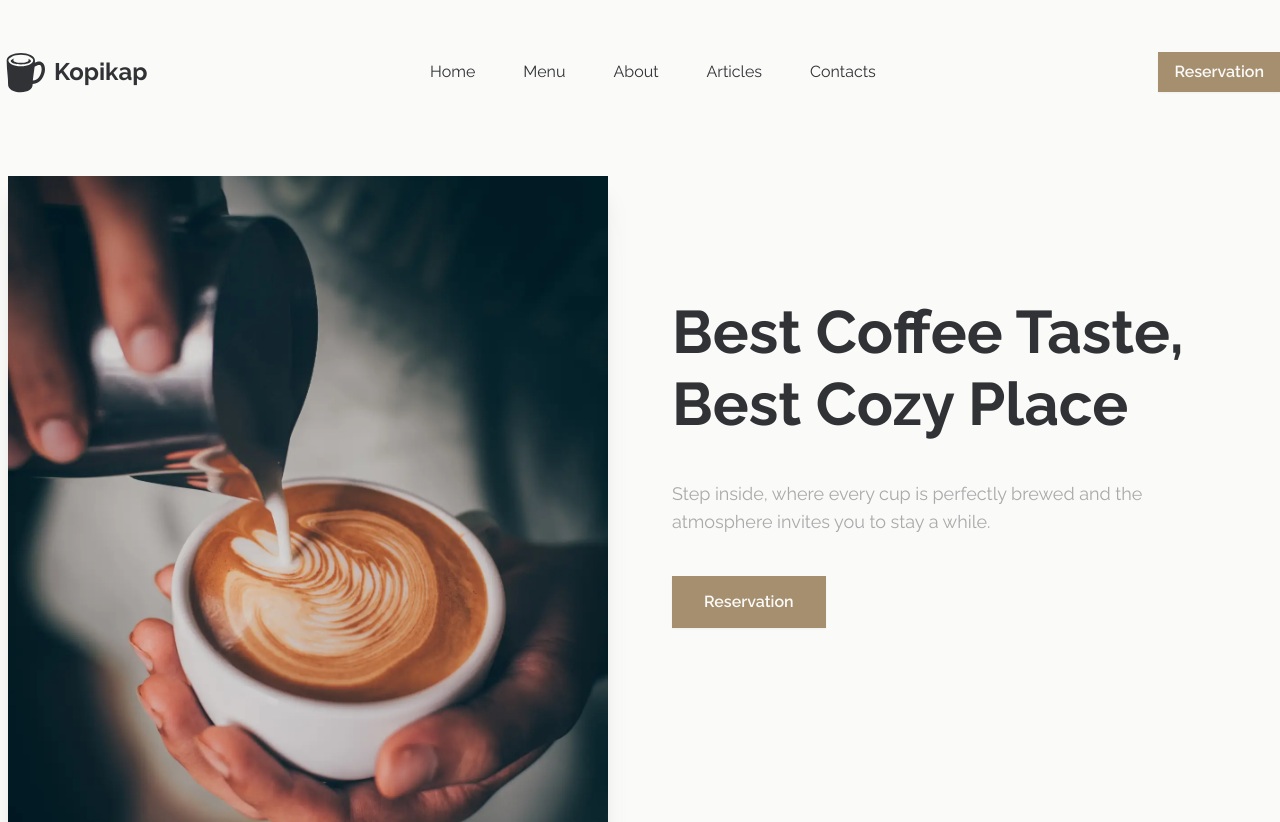
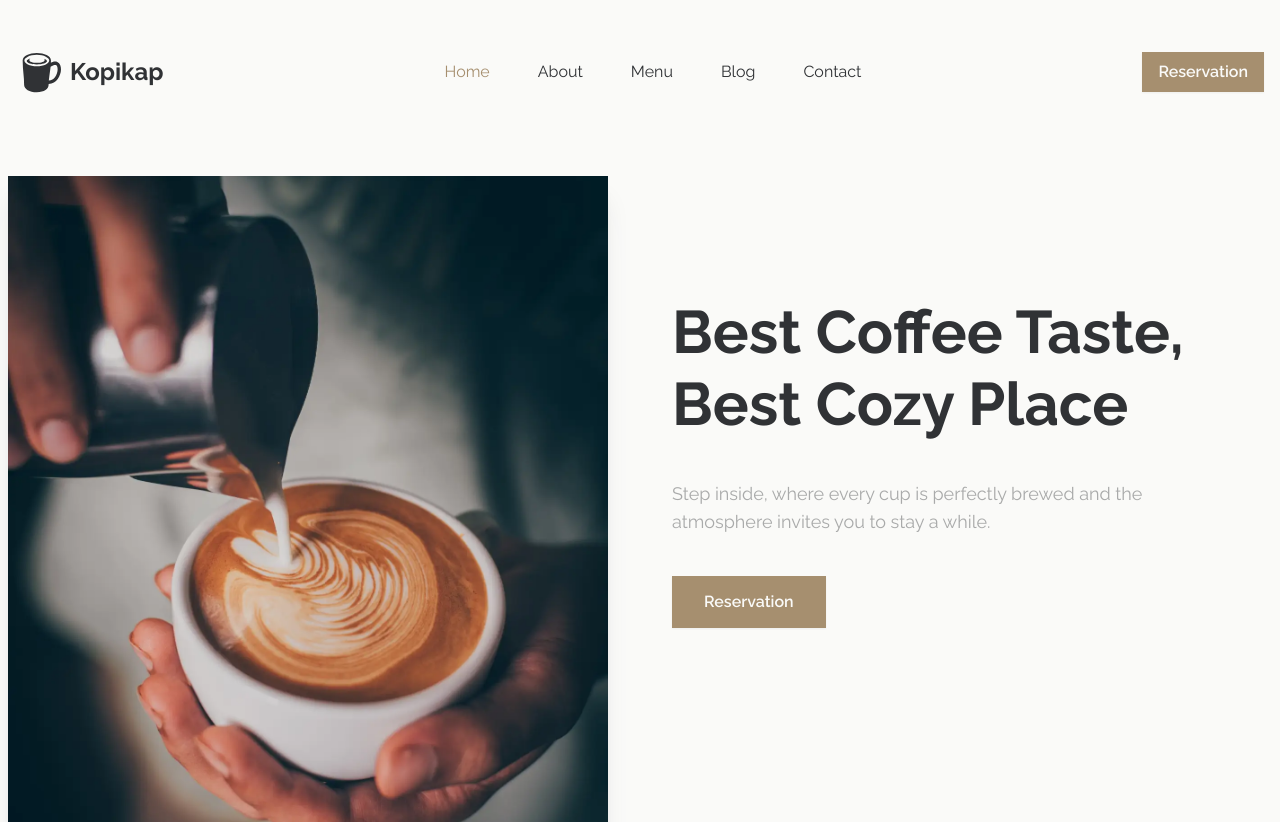
Before and after one commit to viktor-codes/coffe-shop, a Next.js app: page / in a window 1280 px wide. Shown: the top 822 px of the page. Built offline with nearby package versions, Linux system fonts and the light colour scheme.

Commit message:
update navbar

```diff
--- a/components/layout/navbar/index.ts
+++ b/components/layout/navbar/index.ts
@@ -0,0 +1,2 @@
+export { default } from './navbar'
+export type { NavItem } from './navbar.types'
--- a/components/layout/navbar/navbar.tsx
+++ b/components/layout/navbar/navbar.tsx
@@ -1,56 +1,162 @@
+'use client'
+
+import { useState } from 'react'
 import Link from 'next/link'
+import { usePathname } from 'next/navigation'
 import { GiCoffeeMug } from 'react-icons/gi'
-import { IoMenu } from 'react-icons/io5'
+import { IoMenu, IoClose } from 'react-icons/io5'
 
-const menuItems = [
-	{ name: 'Home', href: '#link' },
-	{ name: 'Menu', href: '#link' },
-	{ name: 'About', href: '#link' },
-	{ name: 'Articles', href: '#link' },
-	{ name: 'Contacts', href: '#link' },
-]
+import { NavbarProps } from './navbar.types'
+import { mainNavigation, ctaConfig } from '@/config/navigation'
 
-const navbar = () => {
+const Navbar = ({
+	menuItems = mainNavigation,
+	showReservation = true,
+	reservationHref = ctaConfig.reservation.href,
+	className = '',
+}: NavbarProps) => {
+	const [isMobileMenuOpen, setIsMobileMenuOpen] = useState(false)
+	const pathname = usePathname()
+
+	const toggleMobileMenu = () => {
+		setIsMobileMenuOpen(prev => !prev)
+	}
+
+	const closeMobileMenu = () => {
+		setIsMobileMenuOpen(false)
+	}
+
+	const isActiveLink = (href: string) => {
+		if (href === '/') {
+			return pathname === '/'
+		}
+		return pathname.startsWith(href)
+	}
+
 	return (
-		<nav className=''>
-			<div className='container mx-auto pt-12'>
+		<header className={`relative z-50 ${className}`}>
+			<nav
+				className='container mx-auto px-4 pt-12'
+				aria-label='Main navigation'
+			>
 				<div className='flex justify-between items-center'>
+					{/* Logo */}
 					<Link
 						href='/'
-						className='flex gap-1.5 justify-center items-center cursor-pointer text-dark'
+						className='flex gap-1.5 items-center transition-transform hover:scale-105 focus:outline-none focus:ring-2 focus:ring-primary focus:ring-offset-2 rounded-sm'
+						aria-label='Kopikap Home'
 					>
-						<GiCoffeeMug size={48} />
-						<p className='text-2xl font-bold '>Kopikap</p>
+						<GiCoffeeMug size={48} className='text-dark' aria-hidden='true' />
+						<span className='text-2xl font-bold text-dark'>Kopikap</span>
 					</Link>
-					<div className='flex flex-row justify-center items-center'>
-						<div className='lg:hidden cursor-pointer text-dark'>
-							<IoMenu size={40} />
-						</div>
-						<ul className='hidden lg:flex gap-12'>
-							{menuItems.map(item => (
-								<li
-									key={item.name}
-									className='flex justify-center items-center font-normal text-base transition-all hover:font-bold text-dark'
-								>
+
+					{/* Desktop Navigation */}
+					<ul className='hidden lg:flex gap-12' role='list'>
+						{menuItems.map(item => {
+							const isActive = isActiveLink(item.href)
+							return (
+								<li key={item.name}>
 									<Link
 										href={item.href}
-										className='hover:text-primary hover:font-bold transition-all'
+										className={`
+                      font-normal text-base transition-all
+                      hover:text-primary hover:font-bold
+                      focus:outline-none focus:ring-2 focus:ring-primary focus:ring-offset-2 rounded-sm
+                      ${isActive ? 'text-primary font-bold' : 'text-dark'}
+                    `}
+										aria-current={isActive ? 'page' : undefined}
 									>
 										{item.name}
 									</Link>
 								</li>
-							))}
+							)
+						})}
+					</ul>
+
+					{/* Desktop CTA Button */}
+					{showReservation && (
+						<div className='hidden lg:block'>
+							<Link
+								href={reservationHref}
+								className='inline-block font-semibold bg-primary px-4 py-2 text-light shadow-xs
+                         transition-transform hover:scale-105
+                         focus:outline-none focus:ring-2 focus:ring-primary focus:ring-offset-2'
+							>
+								Reservation
+							</Link>
+						</div>
+					)}
+
+					{/* Mobile Menu Button */}
+					<button
+						onClick={toggleMobileMenu}
+						className='lg:hidden p-2 text-dark transition-transform hover:scale-110
+                     focus:outline-none focus:ring-2 focus:ring-primary focus:ring-offset-2 rounded-sm'
+						aria-label={isMobileMenuOpen ? 'Close menu' : 'Open menu'}
+						aria-expanded={isMobileMenuOpen}
+						aria-controls='mobile-menu'
+					>
+						{isMobileMenuOpen ? (
+							<IoClose size={40} aria-hidden='true' />
+						) : (
+							<IoMenu size={40} aria-hidden='true' />
+						)}
+					</button>
+				</div>
+
+				{/* Mobile Menu */}
+				{isMobileMenuOpen && (
+					<div
+						id='mobile-menu'
+						className='lg:hidden absolute left-0 right-0 top-full mt-4 bg-white shadow-lg border-t border-gray-200'
+					>
+						<ul className='flex flex-col' role='list'>
+							{menuItems.map(item => {
+								const isActive = isActiveLink(item.href)
+								return (
+									<li
+										key={item.name}
+										className='border-b border-gray-100 last:border-b-0'
+									>
+										<Link
+											href={item.href}
+											onClick={closeMobileMenu}
+											className={`
+                        block px-4 py-4 text-base transition-colors
+                        hover:bg-gray-50 hover:text-primary
+                        focus:outline-none focus:ring-2 focus:ring-inset focus:ring-primary
+                        ${
+													isActive
+														? 'text-primary font-bold bg-gray-50'
+														: 'text-dark'
+												}
+                      `}
+											aria-current={isActive ? 'page' : undefined}
+										>
+											{item.name}
+										</Link>
+									</li>
+								)
+							})}
+							{showReservation && (
+								<li className='p-4'>
+									<Link
+										href={reservationHref}
+										onClick={closeMobileMenu}
+										className='block w-full text-center font-semibold bg-primary px-4 py-3 text-light
+                             shadow-xs transition-transform
+                             focus:outline-none focus:ring-2 focus:ring-primary focus:ring-offset-2'
+									>
+										Reservation
+									</Link>
+								</li>
+							)}
 						</ul>
 					</div>
-					<div className='hidden lg:block'>
-						<button className='font-semibold bg-primary px-4 py-2 text-light shadow-xs cursor-pointer hover:scale-105 transition-all'>
-							Reservation
-						</button>
-					</div>
-				</div>
-			</div>
-		</nav>
+				)}
+			</nav>
+		</header>
 	)
 }
 
-export default navbar
+export default Navbar
--- a/config/navigation.ts
+++ b/config/navigation.ts
@@ -1,8 +1,4 @@
-export interface NavItem {
-	name: string
-	href: string
-	external?: boolean
-}
+import { NavItem } from '@/components/layout/navbar'
 
 export const mainNavigation: NavItem[] = [
 	{ name: 'Home', href: '/' },
```
Also changed, not shown: components/layout/navbar/navbar.types.ts (+12 -0 lines).
